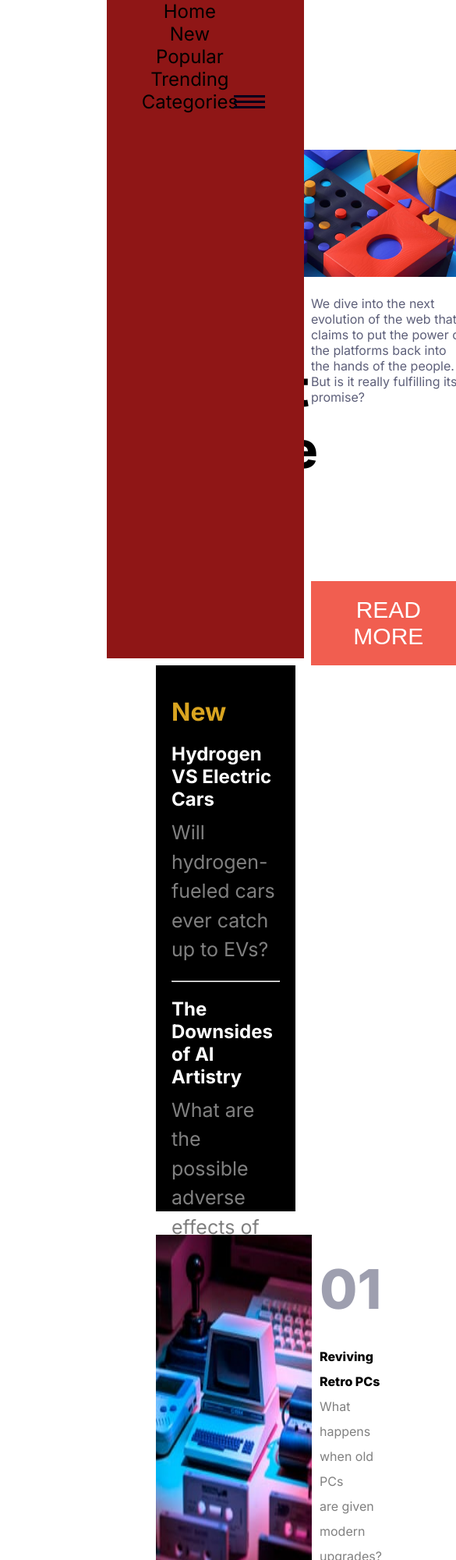
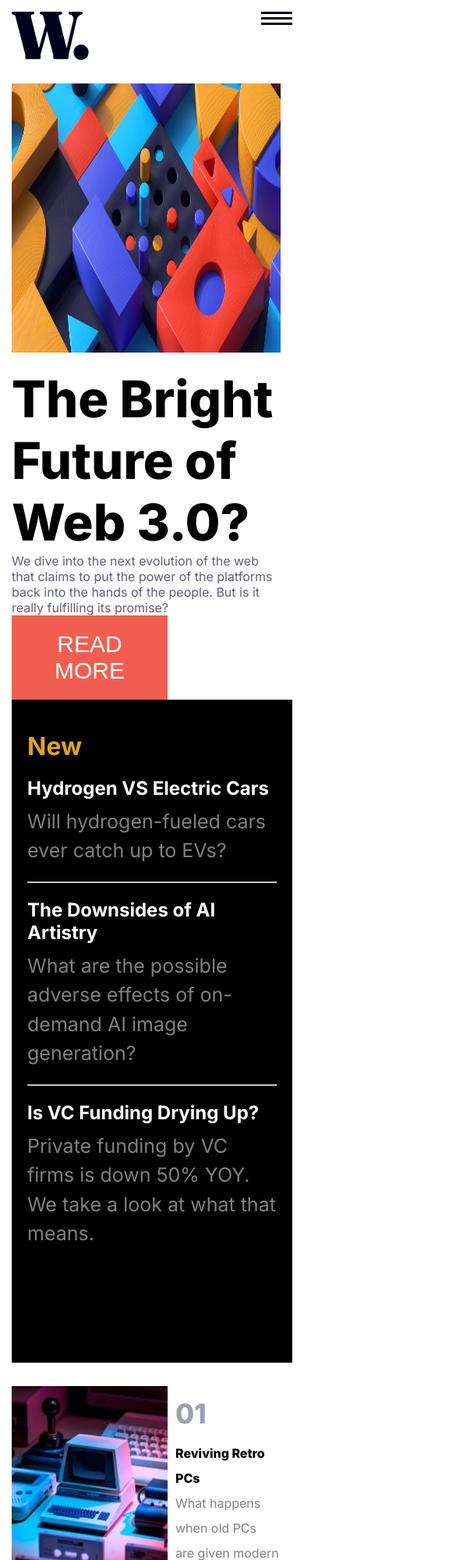
Before and after one commit to KamilTheKoder/News-homepage, a plain HTML site: page index.html in a window 390 px wide. Shown: the top 2000 px of the page at 78% size, 585 px wide, since content can reach past the window. Drawn offline with Linux system fonts and the light colour scheme.

Commit message:
final commit

```diff
--- a/index.html
+++ b/index.html
@@ -27,7 +27,6 @@
           <img src="assets/images/logo.svg" alt="logo" />
         </a>
         <ul class="nav-links">
-          <a href="#" id="burger-menu"></a>
           <li class="nav-item"><a href="#">Home</a></li>
           <li class="nav-item"><a href="#">New</a></li>
           <li class="nav-item"><a href="#">Popular</a></li>
@@ -35,9 +34,12 @@
           <li class="nav-item"><a href="#">Categories</a></li>
         </ul>
 
-        <div class="burger-menu2">
+        <div class="burger-menu">
+          <img
+            class="exit dont-show"
+            src="/assets/images/icon-menu-close.svg"
+          />
           <img class="burger" src="/assets/images/icon-menu.svg" />
-          <img class="exit" src="/assets/images/icon-menu-close.svg" />
         </div>
       </nav>
     </div>
--- a/script.js
+++ b/script.js
@@ -0,0 +1,16 @@
+const burgerBtn = document.querySelector(".burger-menu");
+const hamburger = document.querySelector(".burger");
+const hamburgerExit = document.querySelector(".exit");
+const nav = document.querySelector("ul");
+const body = document.querySelector(".dim");
+
+
+
+const handleNav = () => {
+    nav.classList.toggle("active");
+    hamburger.classList.toggle("dont-show")
+    hamburgerExit.classList.toggle("show")
+    body.classList.toggle("dim-background")
+}
+
+burgerBtn.addEventListener("click", handleNav);
--- a/style.css
+++ b/style.css
@@ -43,6 +43,10 @@ body {
   align-items: center;
 }
 
+.burger-menu {
+  display: none;
+}
+
 /* Body */
 .container {
   padding-top: 30px;
@@ -54,10 +58,11 @@ body {
 
 .top-container {
   width: 1000px;
+  display: flex;
+  flex-wrap: wrap;
 }
 
 .main-text {
-  display: flex;
   padding-top: 20px;
 }
 
@@ -171,33 +176,104 @@ hr {
   color: gray;
 }
 
+/* burger classes for js */
+
 .burger {
   display: none;
 }
 
-.exit {
-  display: none;
+.active {
+  transform: translateY(0px);
+}
+
+.dont-show {
+  transform: translateY(-200px);
+}
+
+.show {
+  transform: translateY(0px);
+}
+
+.dim-background {
+  background-color: rgba(0, 0, 0, 0.5);
 }
 
 /* Now for the mobile... */
 
 @media only screen and (max-width: 1100px) {
+  body {
+    padding: 15px;
+  }
+
+  .burger-menu {
+    display: flex;
+  }
+
   .burger {
+    position: absolute;
+    top: 15px;
+    right: 15px;
     display: block;
-    position: relative;
+    transition: 0.3s ease-in-out;
+  }
+
+  .exit {
+    position: absolute;
+    top: 15px;
+    right: 15px;
+    display: block;
     transition: 0.3s ease-in-out;
   }
 
   ul {
     position: absolute;
+    transform: translateY(-3000px);
+    padding-top: 80px;
+    padding-left: 40px;
+    top: 0;
     right: 0;
-    top: 0;
-    background-color: rgb(143, 22, 22);
-    height: 100vh;
-    width: 30vh;
+    background-color: white;
+    height: 3000px;
+    width: 300px;
     flex-direction: column;
     text-align: center;
     font-size: 1.5rem;
+  }
+
+  li {
+    text-align: left;
+    line-height: 2;
+  }
+
+  .main-img {
+    width: 345px;
+    height: 345px;
+  }
+
+  .main-header {
+    width: 400px;
+  }
+
+  .center-text {
+    width: 350px;
+  }
+
+  .side-panel {
+    height: 850px;
+  }
+
+  .bottom-component {
+    padding-bottom: 20px;
+  }
+
+  .bottom-main-header {
+    font-size: 35px;
+  }
+
+  .bottom-text-container {
+    padding-left: 10px;
+    display: flex;
+    flex-direction: column;
   }
 }
 
```
